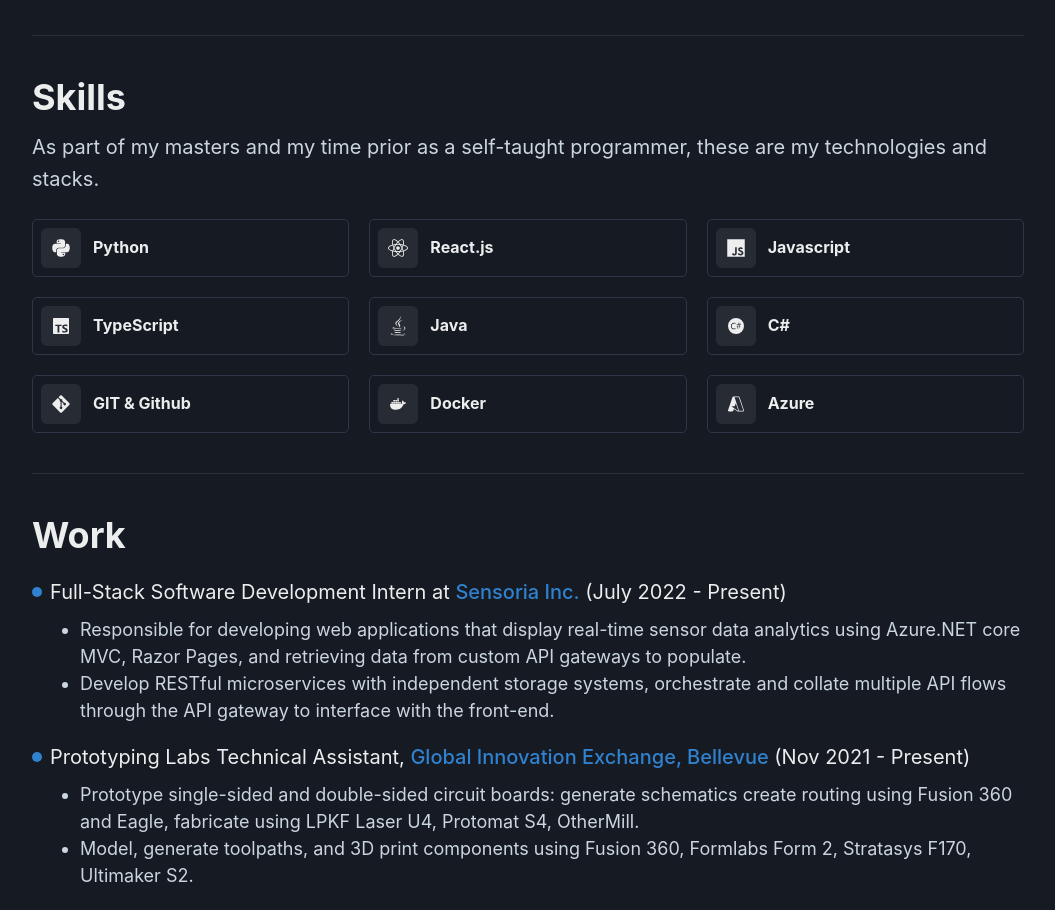
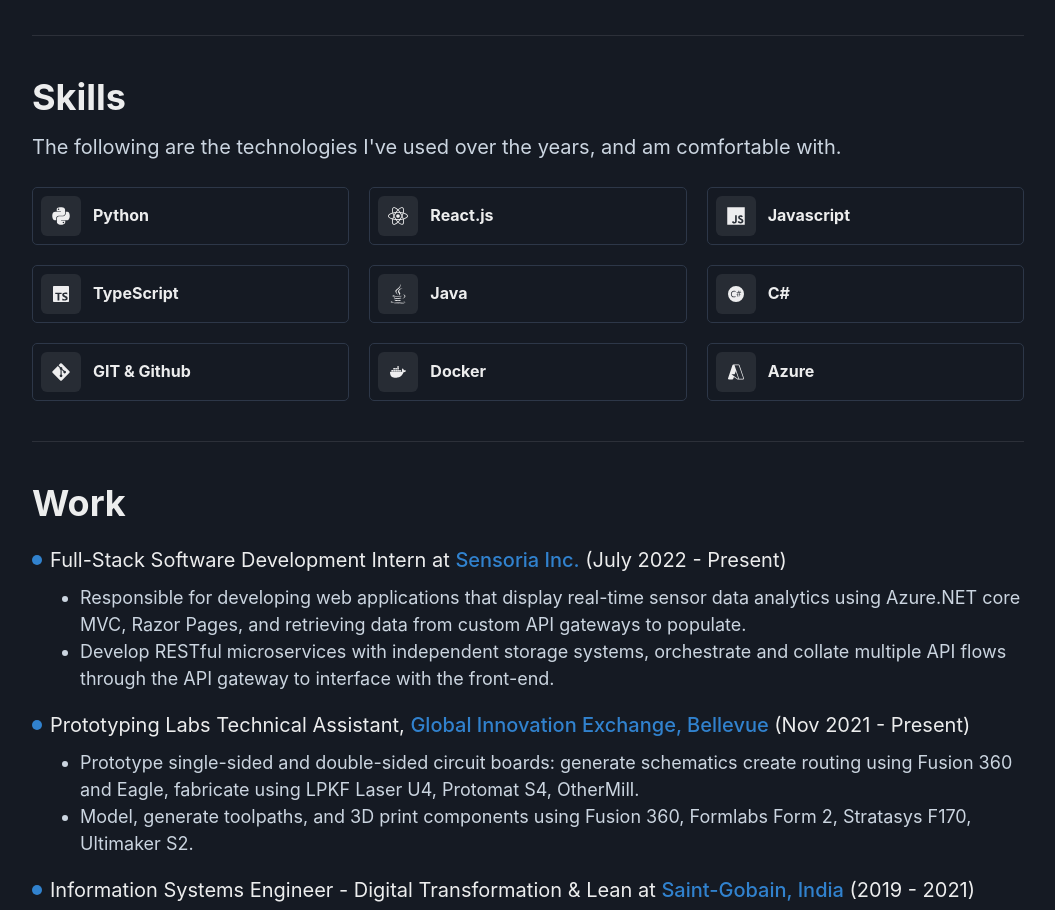
Before and after one commit to tejabalu/Portfolio, a Next.js app: page / in a window 1280 px wide. Shown: the part 820-1730 px from the top of the page, without its empty margins (112-1167 px from the left). Built offline with nearby package versions, Linux system fonts and the light colour scheme.

Commit message:
skills section updated

```diff
--- a/components/pages/index/Stack.tsx
+++ b/components/pages/index/Stack.tsx
@@ -69,8 +69,8 @@
         Skills
       </Heading>
       <Paragraph fontSize="xl" lineHeight={1.6}>
-        As part of my masters and my time prior as a self-taught programmer,
-        these are my technologies and stacks.
+        The following are the technologies I've used over the years, and am
+        comfortable with.
       </Paragraph>
       <Grid
         mt={6}
```
